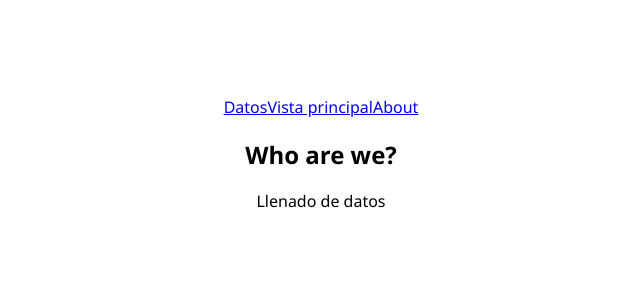
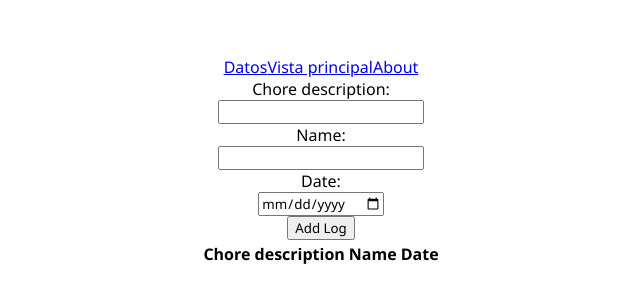
Before and after one commit to moche123/iaproject, a React (Create React App) app: page / in a window 1280 px wide. Shown: the part 238-540 px from the top of the page, without its empty margins (319-959 px from the left). Built offline with nearby package versions, Linux system fonts and the light colour scheme.

Commit message:
cambios 28/03/2022

```diff
--- a/src/App.js
+++ b/src/App.js
@@ -2,6 +2,7 @@ import './App.css';
 import React from "react";
 import { Routes, Route, Link } from "react-router-dom";
 import { inicializa } from './basics/index.js';
+import { useState } from 'react';
 
 
 function App() {
@@ -33,33 +34,35 @@ function App() {
 }
 
 function DataView() {
+  const [choreLogs, setChoreLogs] = useState([]);
+  const addChoreLog = (log) => {
+    let logs = [...choreLogs, log];
+    setChoreLogs(logs);
+  }
   return (
-    <>
-      <main>
-        <h2>Who are we?</h2>
-        <p>
-          Llenado de datos
-        </p>
-      </main>
-
-    </>
+    <section>
+      <ChoreForm addChoreLog={addChoreLog} />
+      <ChoreChart chores={choreLogs} />
+    </section>
   );
 }
 
 
 function MainView() {
 
-  function inic(){
+  // function inic() {
 
-    inicializa();
-  }
+  //   inicializa();
+  // }
+
+  inicializa();
 
 
 
   return (
     <div className="App-header">
 
-      <button onClick={inic}></button>
+      {/* <button onClick={inic}></button> */}
       <canvas id='canvas' width='500' height='500'></canvas>
 
 
@@ -91,4 +94,77 @@ function NoRouteFound() {
 
 }
 
+function ChoreChart(props) {
+  return (
+    <table>
+      <thead>
+        <tr>
+          <th>Chore description</th>
+          <th>Name</th>
+          <th>Date</th>
+        </tr>
+      </thead>
+      <tbody>
+      {props.chores.map((v, i) => {
+        return <tr key={i}>
+          <th>{v[0]}</th>
+          <th>{v[1]}</th>
+          <th>{v[2]}</th>
+        </tr>
+      })}
+        </tbody>
+    </table>
+  );
+}
+
+
+function ChoreForm({ addChoreLog }) {
+  const [choreDesc, setChoreDesc] = useState('');
+  const [name, setName] = useState('');
+  const [date, setDate] = useState(new Date());
+  const handleSubmit = (e) => {
+    addChoreLog([choreDesc, name, date])
+    e.preventDefault();
+  }
+
+  return (
+    <form onSubmit={e => { handleSubmit(e) }}>
+      <label>Chore description:</label>
+      <br />
+      <input
+        name='choreDesc'
+        type='text'
+        value={choreDesc}
+        onChange={e => setChoreDesc(e.target.value)}
+      />
+      <br />
+      <label>Name:</label>
+      <br />
+      <input
+        name='name'
+        type='text'
+        value={name}
+        onChange={e => setName(e.target.value)}
+      />
+      <br />
+      <label>Date:</label>
+      <br />
+      <input
+        name='date'
+        type='date'
+        value={date}
+        onChange={e => setDate(e.target.value)}
+      />
+      <br />
+      <input
+        type='submit'
+        value='Add Log'
+      />
+    </form>
+  )
+}
+
+
+
+
 export default App;
--- a/src/basics/index.js
+++ b/src/basics/index.js
@@ -242,7 +242,7 @@ export function Casilla(x, y) {
 
 export function inicializa() {
     iniVariables();
-    fetch('mongodb+srv://leysiaurich15:unprgia2022@cluster0.hxy7q.mongodb.net/ProyectoIA?retryWrites=true&w=majority')
+    fetch('http://localhost:4000/api/obstacle/all')
         .then(response => response.json())
         .then(data => {
             canvas = document.getElementById('canvas');
```
